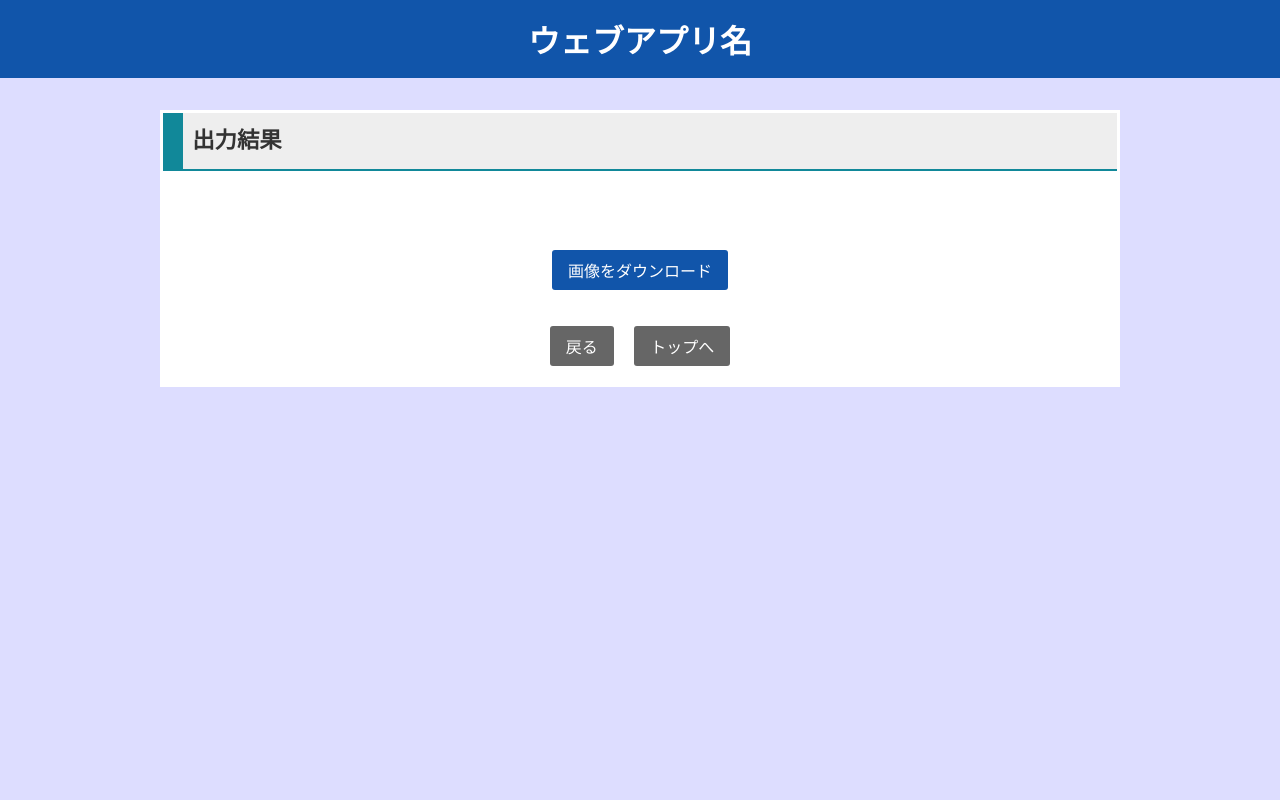
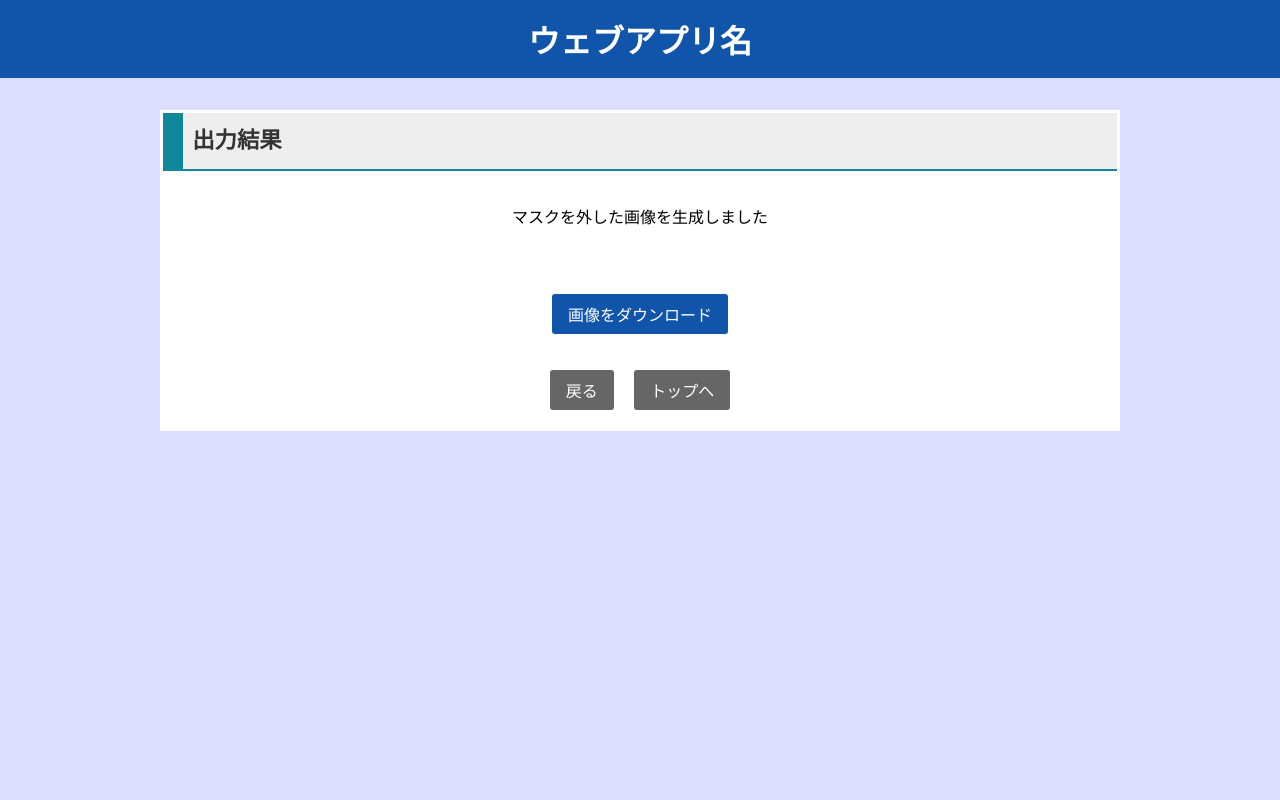
Before and after one commit to junkhp/hackathon-imp, a Django app: template templates/rm_mask/result.html in a window 1280 px wide. Run offline with Django 3.2, Linux system fonts and the light colour scheme; the template is opened without the code that fills it, so the values that code supplies are empty.

Commit message:
Add a brief description to each page

```diff
--- a/templates/rm_mask/mask.html
+++ b/templates/rm_mask/mask.html
@@ -150,6 +150,10 @@ $(window).load(() => {
 
   <h1>マスク位置調節</h1>
 
+  <div class="section-container">
+    <p>青い多角形がマスク全体を覆うように調節してください</p>
+  </div>
+
   <div id="canvas-container">
     <img id="face-image" src="{{ input_image_path }}">
     <canvas id="canvas"></canvas>
--- a/templates/rm_mask/result.html
+++ b/templates/rm_mask/result.html
@@ -18,6 +18,10 @@
   <h1>出力結果</h1>
 
   <div class="section-container">
+    マスクを外した画像を生成しました
+  </div>
+
+  <div class="section-container">
     <img id="output-image" src="{{ output_image_path }}">
   </div>
 
```
